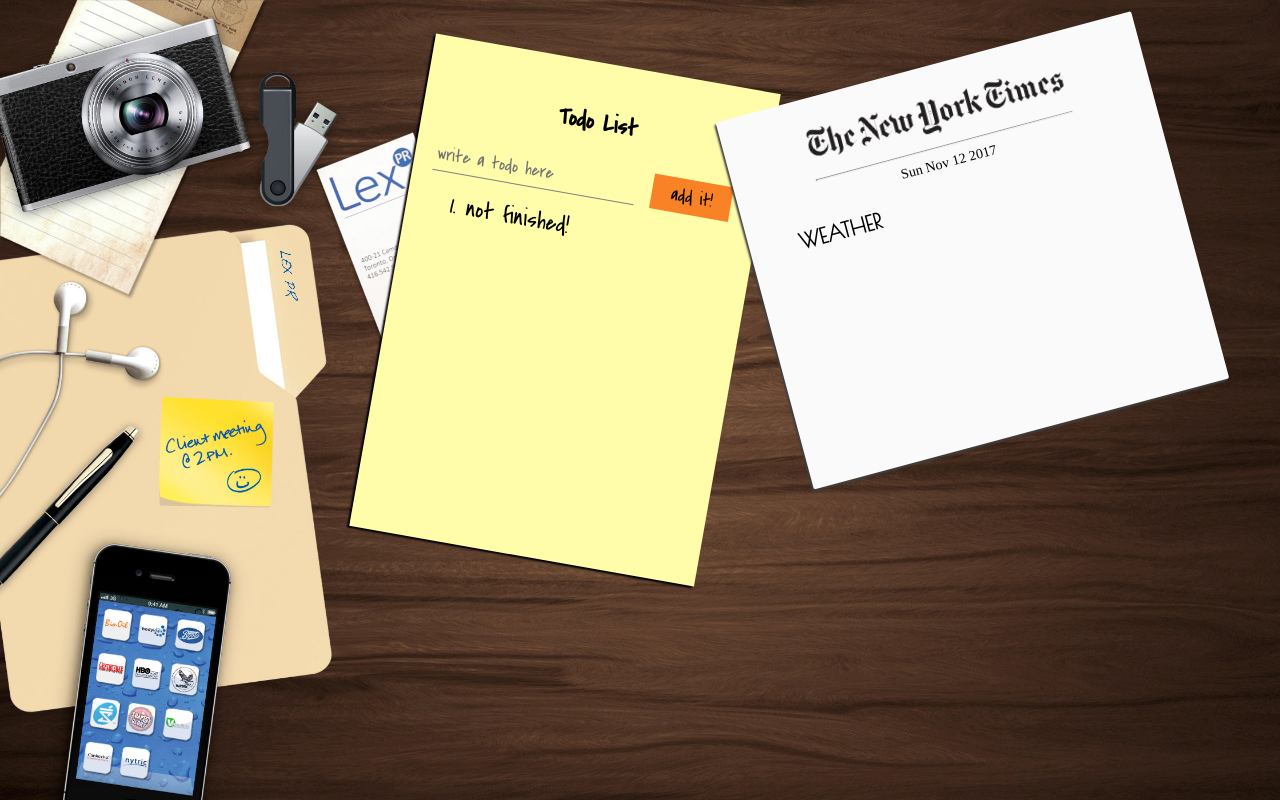
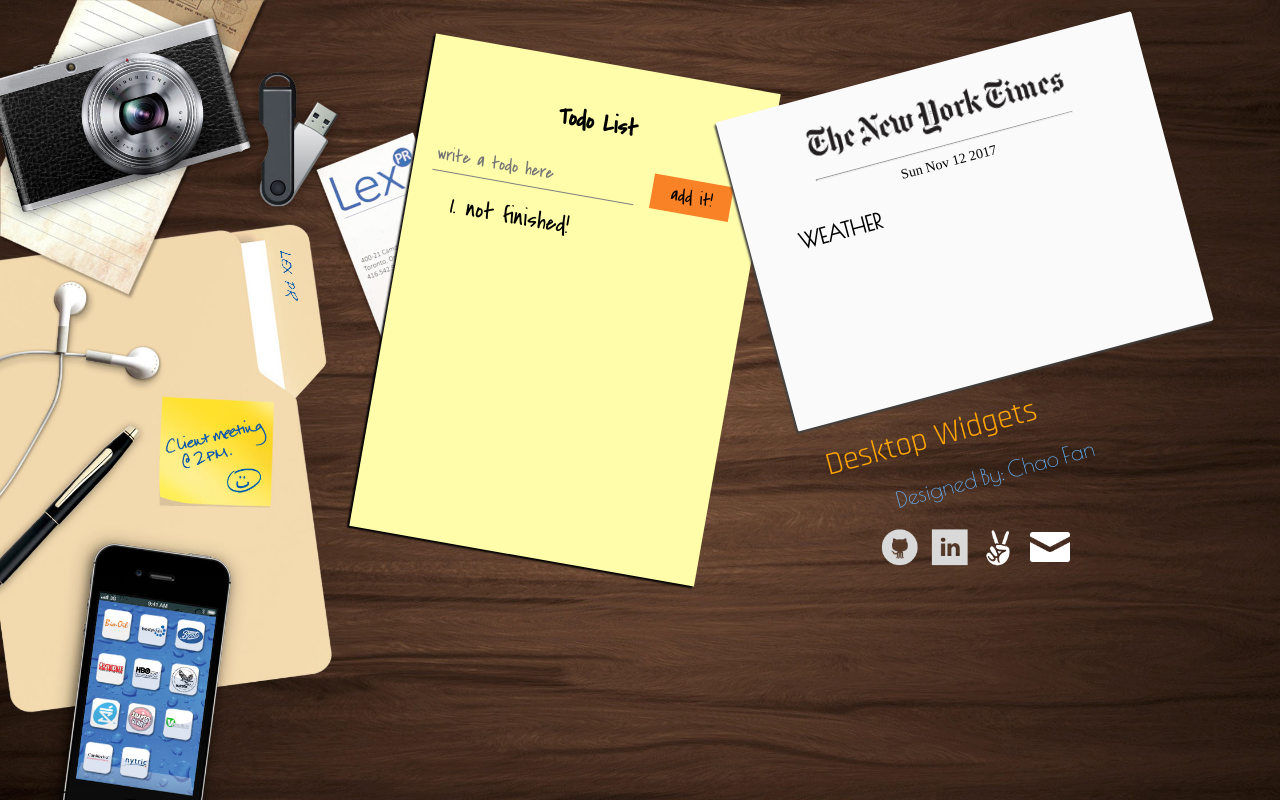
Before and after one commit to chaofan85/eQuery, a plain HTML site: page index.html in a window 1280 px wide. Drawn offline with nearby package versions, Linux system fonts and the light colour scheme; no server answers.

Commit message:
updated page

```diff
--- a/css/style.css
+++ b/css/style.css
@@ -25,6 +25,8 @@ main {
   display: flex;
   padding-left: 150px;
   margin-top: 50px;
+  flex-wrap: wrap;
+  position: relative;
 }
 
 .todos {
@@ -96,7 +98,7 @@ span.delete-item:hover {
 
 .ny-times {
   width: 100%;
-  height: 380px;
+  height: 320px;
   background: #fafafa;
   padding: 30px 50px;
   border-radius: 2px;
@@ -118,6 +120,73 @@ span.delete-item:hover {
   font-size: 14px;
 }
 
+.data p {
+  margin-top: 10px;
+  margin-bottom: 10px;
+}
+
 .ny-times img {
   width: 80%;
 }
+
+.app-info {
+  width: 350px;
+  height: 150px;
+  /*border: 1px solid black;*/
+  position: absolute;
+  right: 20px;
+  bottom: 10px;
+}
+
+.title {
+  transform: rotate(-15deg);
+  color: orange;
+  font-size: 32px;
+  text-align: left;
+}
+
+.author {
+  color: white;
+  margin-top: 20px;
+  transform: rotate(-15deg);
+  font-family: 'Poiret One', cursive;
+  font-size: 22px;
+  color: #66b5ff;
+}
+
+.icons {
+  width: 250px;
+  display: flex;
+  margin: auto;
+  margin-top: 40px;
+}
+
+.icons div {
+  width: 40px;
+  height: 40px;
+  margin-left: 10px;
+}
+
+.icon1 {
+  background-image: url(../images/github.png);
+  background-size: 100%;
+  background-repeat: no-repeat;
+}
+
+.icon2 {
+  background-image: url(../images/linkedin.png);
+  background-size: 100%;
+  background-repeat: no-repeat;
+}
+
+.icon3 {
+  background-image: url(../images/angellist.png);
+  background-size: 100%;
+  background-repeat: no-repeat;
+}
+
+.icon4 {
+  background-image: url(../images/email.png);
+  background-size: 100%;
+  background-repeat: no-repeat;
+}
--- a/index.html
+++ b/index.html
@@ -4,7 +4,7 @@
 
   <head>
     <meta charset="utf-8">
-    <title>Daily Widgets</title>
+    <title>Desktop Widgets</title>
 
     <link href="https://fonts.googleapis.com/css?family=Covered+By+Your+Grace|Rajdhani|Poiret+One" rel="stylesheet">
 
@@ -43,6 +43,16 @@
             </div>
           </div>
         </section>
+        <section class="app-info">
+          <div class="title">Desktop Widgets</div>
+          <div class="author">Designed By: Chao Fan</div>
+          <div class="icons">
+            <div class="icon1"></div>
+            <div class="icon2"></div>
+            <div class="icon3"></div>
+            <div class="icon4"></div>
+          </div>
+        </section>
       </article>
     </main>
 
```
Also changed, not shown: images/angellist.png (added), images/email.png (added), images/github.png (added), images/linkedin.png (added), images/page.png (added), 1 other file.
